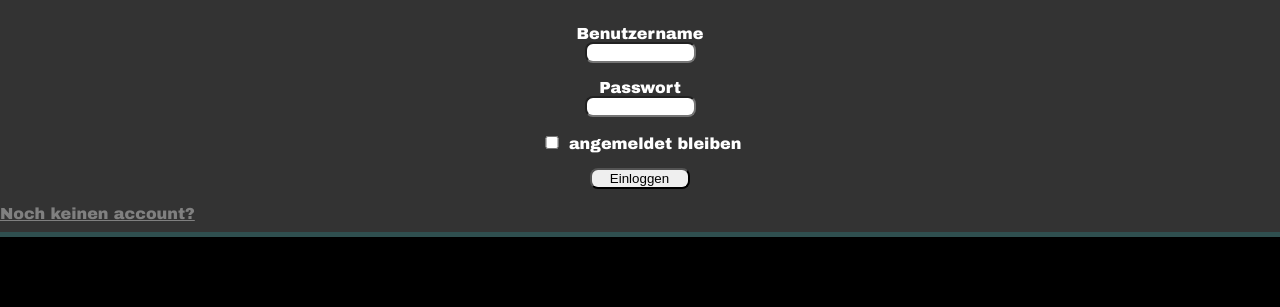
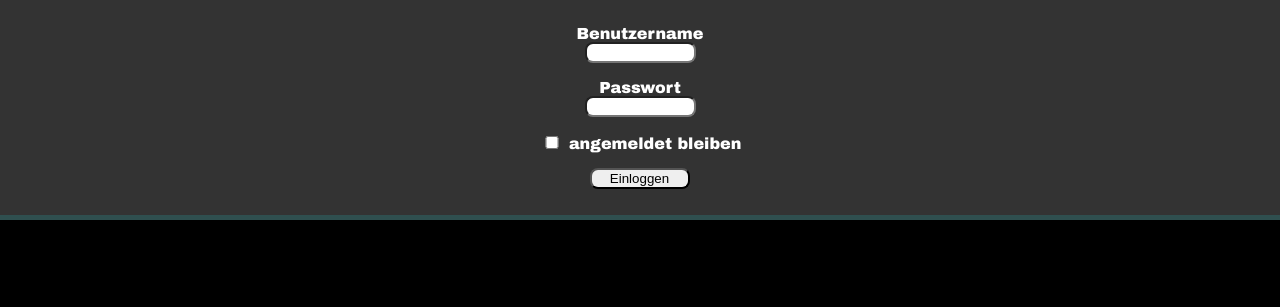
Before and after one commit to Chrisi2209/SchulklosKaputt, a Flask app: page /login in a window 1280 px wide. Shown: the part 150-457 px from the top of the page. Run offline with Flask 3, Linux system fonts and the light colour scheme.

Commit message:
deleted no account message in login.html

```diff
--- a/app/templates/login.html
+++ b/app/templates/login.html
@@ -21,8 +21,6 @@
         <p>{{ form.submit() }}</p>
 
         <p class="error">{{ errorMessage }}</p>
-
-        <a href="/register">Noch keinen account?</a>
     </div>
 </form>
 {% endblock %}
```
